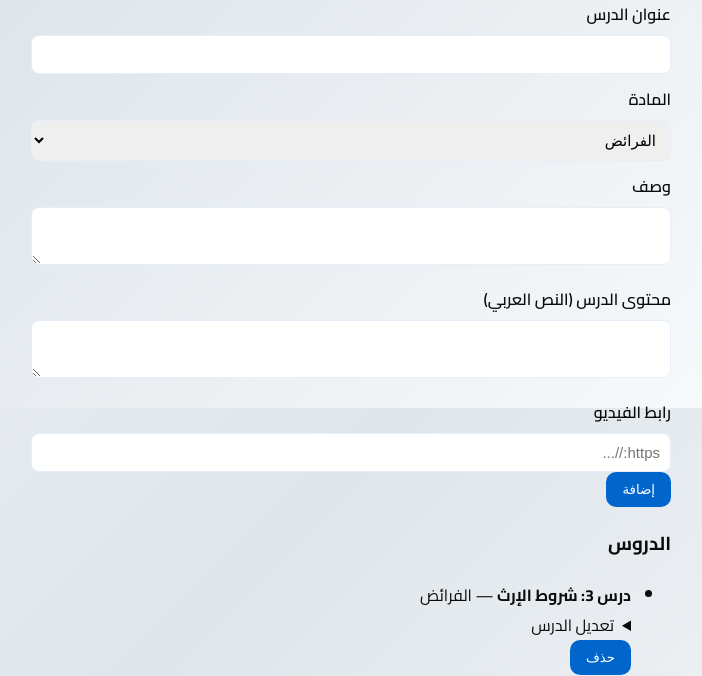
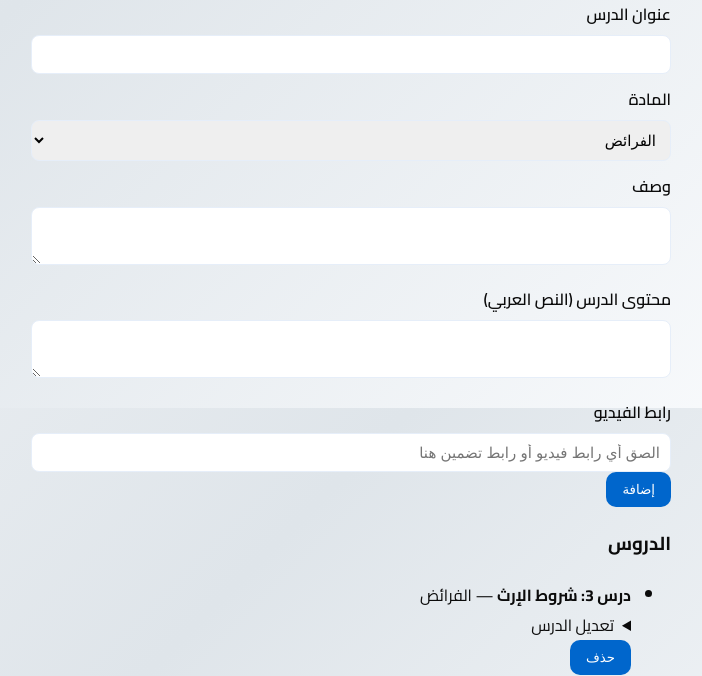
Before and after one commit to mustaphtouray7-svg/lessons-project-, a Flask app: page /admin in a window 1280 px wide. Shown: the part 392-1068 px from the top of the page, without its empty margins (524-1226 px from the left). Run offline with Flask 3, Linux system fonts and the light colour scheme; the visitor is signed in with stand-in values (Sample User, id 1); tables that the repository leaves empty hold one stand-in row (values such as "Sample post"); some libraries are stand-ins or nearby versions.

Commit message:
Allow any video link format in admin

```diff
--- a/templates/admin.html
+++ b/templates/admin.html
@@ -33,7 +33,7 @@
                 </select>
                 <label>وصف</label><textarea name="description"></textarea>
                 <label>محتوى الدرس (النص العربي)</label><textarea name="content"></textarea>
-                <label>رابط الفيديو</label><input name="video_url" type="url" placeholder="https://...">
+                <label>رابط الفيديو</label><input name="video_url" type="text" inputmode="url" placeholder="الصق أي رابط فيديو أو رابط تضمين هنا">
                 <button type="submit">إضافة</button>
             </form>
         </section>
@@ -56,7 +56,7 @@
                             </select>
                             <label>وصف</label><textarea name="description">{{ l.description or '' }}</textarea>
                             <label>محتوى الدرس</label><textarea name="content">{{ l.content or '' }}</textarea>
-                            <label>رابط الفيديو</label><input name="video_url" type="url" value="{{ l.video_url or '' }}">
+                            <label>رابط الفيديو</label><input name="video_url" type="text" inputmode="url" value="{{ l.video_url or '' }}">
                             <button type="submit">حفظ التغييرات</button>
                         </form>
                     </details>
```
